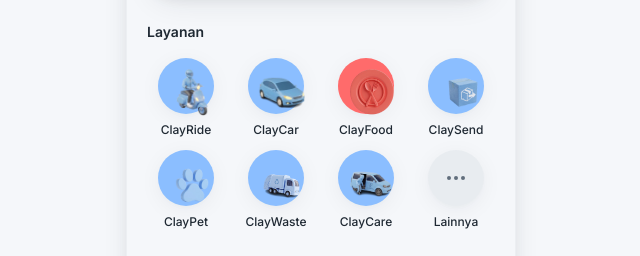
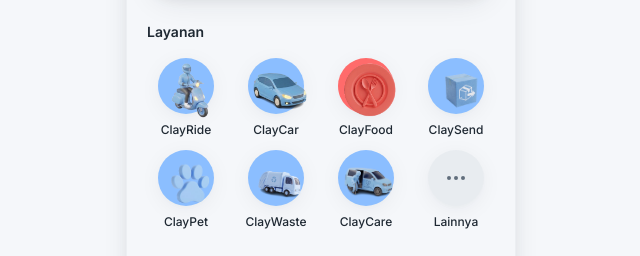
Before and after one commit to raffienanda/FE-Clay, a Next.js app: page / in a window 1280 px wide. Shown: the part 355-611 px from the top of the page, without its empty margins (319-959 px from the left). Built offline with nearby package versions, Linux system fonts and the light colour scheme.

Commit message:
style: enlarge and reposition 3D image for better prominence

```diff
--- a/components/clayride/home-dashboard.tsx
+++ b/components/clayride/home-dashboard.tsx
@@ -180,9 +180,9 @@ export function HomeDashboard({ onNavigate, cartItemsCount = 0, currentScreen =
                     <Image
                       src={service.imageSrc!}
                       alt={service.label}
-                      width={48}
-                      height={48}
-                      className="absolute -bottom-0.5 -right-0.5 w-12 h-12 object-contain"
+                      width={56}
+                      height={56}
+                      className="absolute -bottom-1 -right-1 w-14 h-14 object-contain"
                     />
                   </div>
                 ) : (
```
